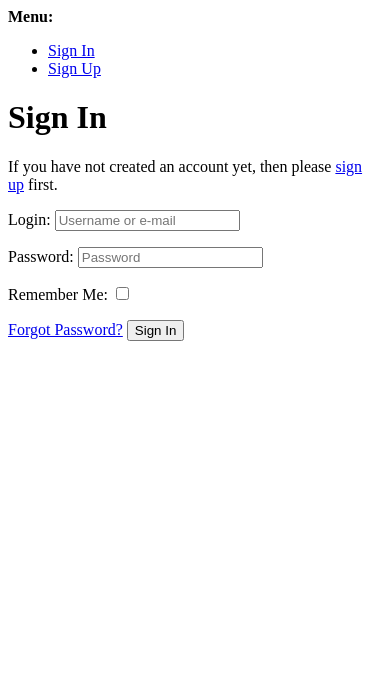
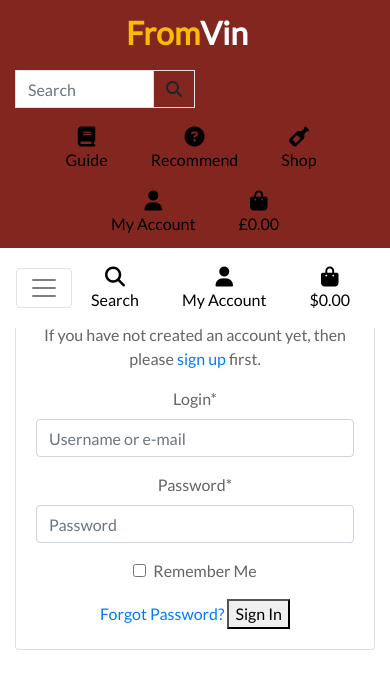
Before and after one commit to WrightDanG/FromVin, a Django app: page /accounts/login/ in a window 390 px wide. Shown: the top 689 px of the page. Run offline with Django 3.2, Linux system fonts and the light colour scheme; some libraries are stand-ins or nearby versions.

Commit message:
Begin to amend base templates for allauth. layout changes to login.html

```diff
--- a/templates/allauth/account/base.html
+++ b/templates/allauth/account/base.html
@@ -1,27 +1,19 @@
-<!DOCTYPE html>
-<html>
-  <head>
-    <title>{% block head_title %}{% endblock %}</title>
-    {% block extra_head %}
-    {% endblock %}
-  </head>
-  <body>
-    {% block body %}
+{% extends "base.html" %}
+{% load static %}
 
-    {% if messages %}
-    <div>
-      <strong>Messages:</strong>
-      <ul>
-        {% for message in messages %}
-        <li>{{message}}</li>
-        {% endfor %}
-      </ul>
+{% block page_header %}
+<div class="container header-container">
+    <div class="row">
+        <div class="col"></div>
     </div>
-    {% endif %}
+</div>
+{% endblock %}
 
-    <div>
-      <strong>Menu:</strong>
-      <ul>
+{% block content %}
+
+<div">
+    <strong>Menu:</strong>
+    <ul>
         {% if user.is_authenticated %}
         <li><a href="{% url 'account_email' %}">Change E-mail</a></li>
         <li><a href="{% url 'account_logout' %}">Sign Out</a></li>
@@ -29,12 +21,6 @@
         <li><a href="{% url 'account_login' %}">Sign In</a></li>
         <li><a href="{% url 'account_signup' %}">Sign Up</a></li>
         {% endif %}
-      </ul>
+    </ul>
     </div>
-    {% block content %}
     {% endblock %}
-    {% endblock %}
-    {% block extra_body %}
-    {% endblock %}
-  </body>
-</html>
--- a/templates/allauth/account/login.html
+++ b/templates/allauth/account/login.html
@@ -6,8 +6,12 @@
 {% block head_title %}{% trans "Sign In" %}{% endblock %}
 
 {% block content %}
-
-<h1>{% trans "Sign In" %}</h1>
+<div class="col-sm-9 col-md-7 col-lg-5 mx-auto text-center">
+    <div class="card card-signin my-5">
+        <div class="card-body">
+            <hr>
+            <h2 class logo-font mb-4>{% trans "Sign In" %}</h2>
+            <hr>
 
             {% get_providers as socialaccount_providers %}
 
@@ -35,12 +39,16 @@
 
             <form class="login" method="POST" action="{% url 'account_login' %}">
                 {% csrf_token %}
-  {{ form.as_p }}
+                {{ form|crispy }}
                 {% if redirect_field_value %}
                 <input type="hidden" name="{{ redirect_field_name }}" value="{{ redirect_field_value }}" />
                 {% endif %}
-  <a class="button secondaryAction" href="{% url 'account_reset_password' %}">{% trans "Forgot Password?" %}</a>
+                <a class="button secondaryAction"
+                    href="{% url 'account_reset_password' %}">{% trans "Forgot Password?" %}</a>
                 <button class="primaryAction" type="submit">{% trans "Sign In" %}</button>
             </form>
+        </div>
+    </div>
+</div>
 
 {% endblock %}
```
Lines whose indentation alone changed are shown as unchanged.
